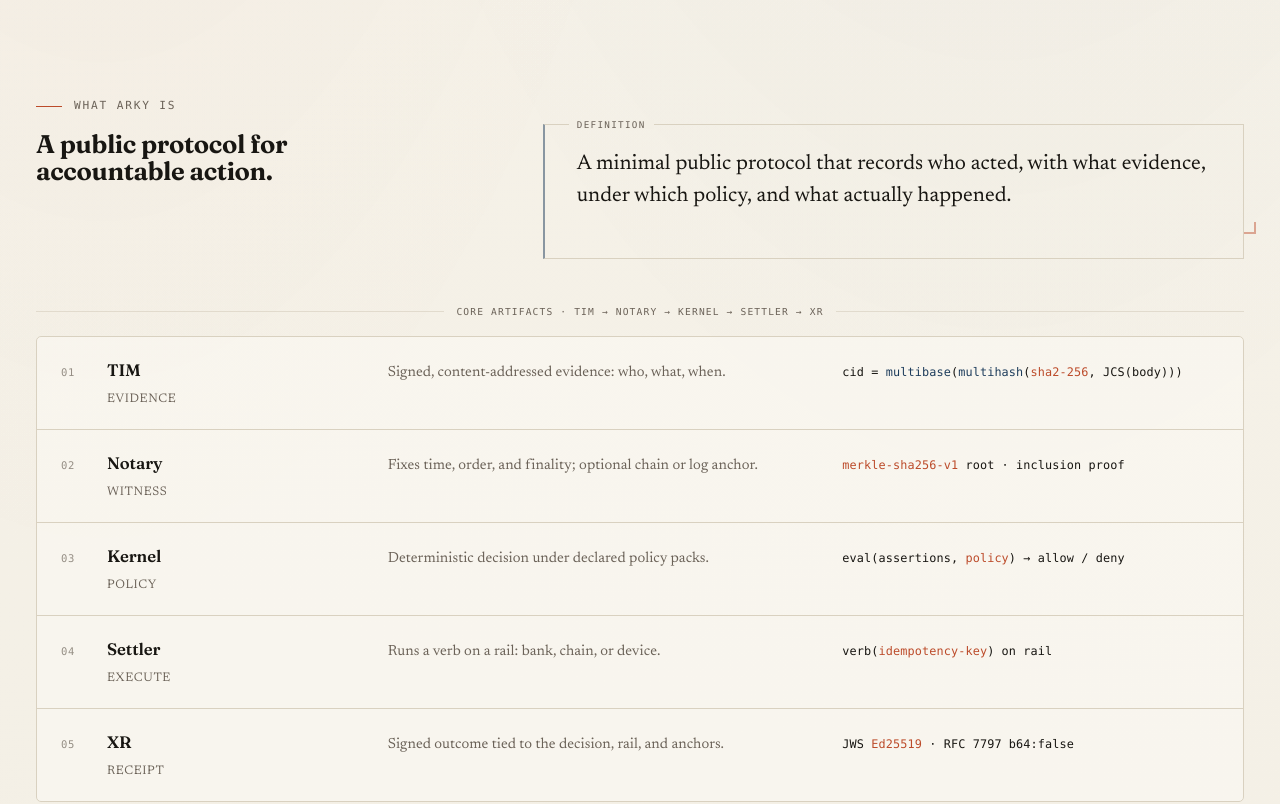
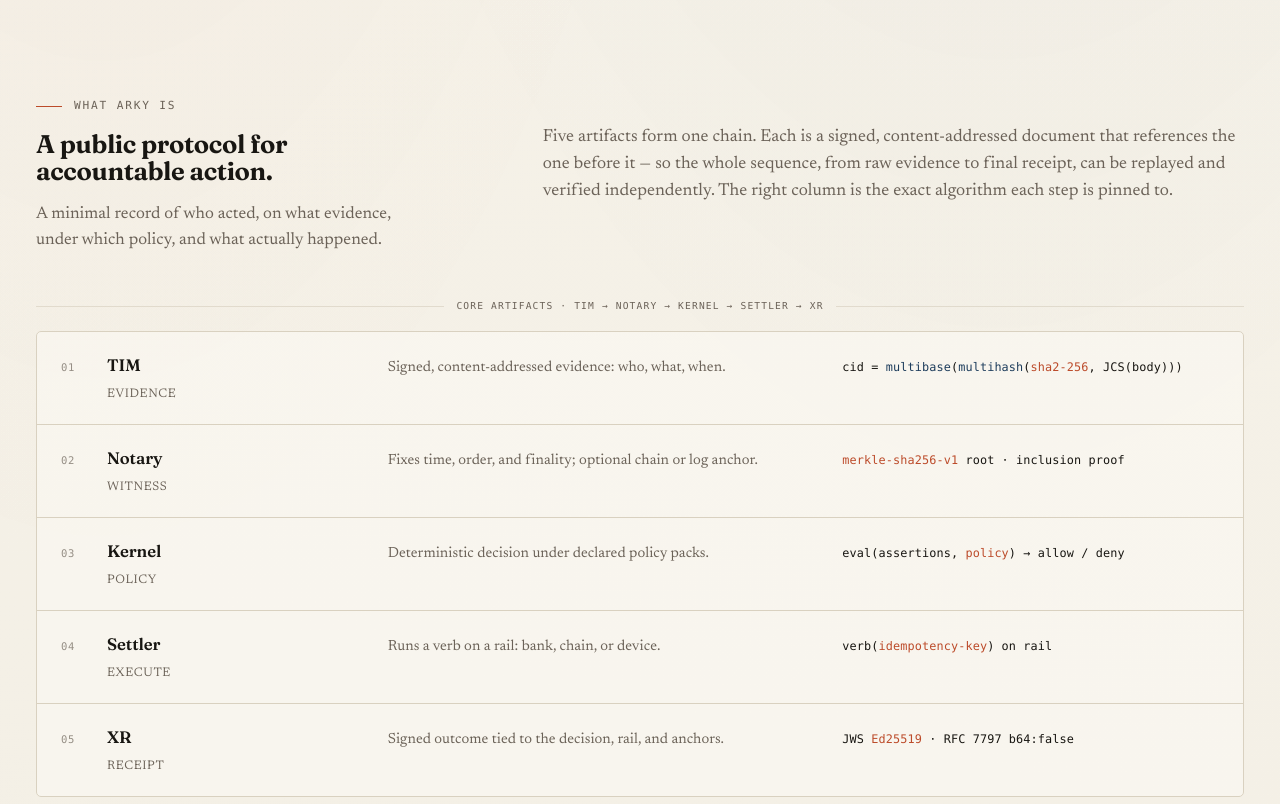
Before and after one commit to arky-foundation/arky.foundation, an Astro site in the folder site/: page / in a window 1280 px wide. Shown: the part 1140-1944 px from the top of the page. Built offline with nearby package versions, Linux system fonts and the light colour scheme; Astro itself is replaced by a stand-in of ours; a web font is replaced by a local one.

Commit message:
ref(standard): replace definition with inline prose

```diff
--- a/site/src/pages/index.astro
+++ b/site/src/pages/index.astro
@@ -954,16 +954,23 @@
       margin-bottom: 0;
     }
 
+    .section-head .head-note {
+      margin: var(--space-4) 0 0;
+      max-width: 40ch;
+      color: var(--text-dim);
+      font-family: var(--font-body);
+      font-size: 1.05rem;
+      line-height: 1.55;
+    }
+
     /* Align the right-column prose with the h2, not the eyebrow above it.
        Offset ~= section-label line-height (0.7rem x 1.65) + its bottom margin. */
-    .section-grid > .lead,
-    .section-grid > .definition {
+    .section-grid > .lead {
       margin-top: calc(0.7rem * 1.65 + var(--space-4));
     }
 
     @media (max-width: 1080px) {
-      .section-grid > .lead,
-      .section-grid > .definition {
+      .section-grid > .lead {
         margin-top: 0;
       }
     }
@@ -1031,45 +1038,6 @@
       font-family: var(--font-body);
       font-size: 1.08rem;
       line-height: 1.55;
-    }
-
-    .definition {
-      position: relative;
-      border: 1px solid var(--hairline);
-      border-left: 2px solid rgba(30, 61, 92, 0.5);
-      color: var(--text);
-      font-family: var(--font-body);
-      font-size: 1.32rem;
-      line-height: 1.5;
-      padding: var(--space-6) var(--space-6) var(--space-6) var(--space-7);
-      margin: 0;
-    }
-
-    .definition::before {
-      position: absolute;
-      top: -0.6em;
-      left: var(--space-6);
-      background: var(--ground);
-      padding: 0 var(--space-2);
-      color: var(--text-dim);
-      font-family: var(--font-mono);
-      font-size: 0.58rem;
-      letter-spacing: 0.14em;
-      text-transform: uppercase;
-      line-height: 1;
-      content: "DEFINITION";
-    }
-
-    .definition::after {
-      position: absolute;
-      right: -0.6em;
-      bottom: var(--space-6);
-      width: 10px;
-      height: 10px;
-      border-right: 2px solid var(--oxide);
-      border-bottom: 2px solid var(--oxide);
-      opacity: 0.45;
-      content: "";
     }
 
     /* Dimension bar — blueprint measured-drawing annotation.
@@ -1724,16 +1692,6 @@
 
       .section {
         padding: var(--space-11) 0;
-      }
-
-      .definition {
-        font-size: 1.14rem;
-        padding: var(--space-5) var(--space-4);
-        border-left-width: 1px;
-      }
-
-      .definition::after {
-        display: none;
       }
 
       .path-grid,
@@ -2041,10 +1999,9 @@
           <div class="section-head reveal">
             <p class="section-label">What Arky is</p>
             <h2 id="standard-title">A public protocol for accountable action.</h2>
+            <p class="head-note">A minimal record of who acted, on what evidence, under which policy, and what actually happened.</p>
           </div>
-          <div class="definition reveal" style="--reveal-delay: 100ms">
-            <p>A minimal public protocol that records who acted, with what evidence, under which policy, and what actually happened.</p>
-          </div>
+          <p class="lead reveal" style="--reveal-delay: 100ms">Five artifacts form one chain. Each is a signed, content-addressed document that references the one before it &mdash; so the whole sequence, from raw evidence to final receipt, can be replayed and verified independently. The right column is the exact algorithm each step is pinned to.</p>
         </div>
 
         <div class="dim" aria-hidden="true"><span class="dim-label">CORE ARTIFACTS&ensp;·&ensp;TIM &rarr; NOTARY &rarr; KERNEL &rarr; SETTLER &rarr; XR</span></div>
```
